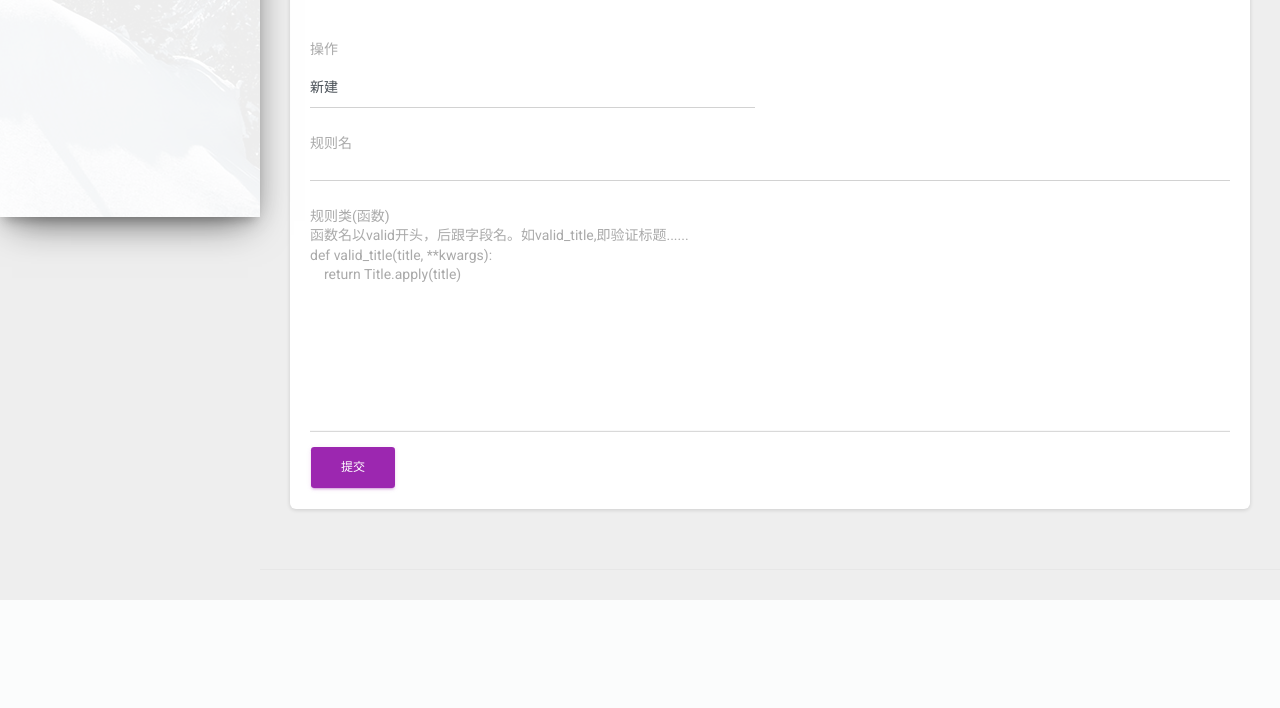
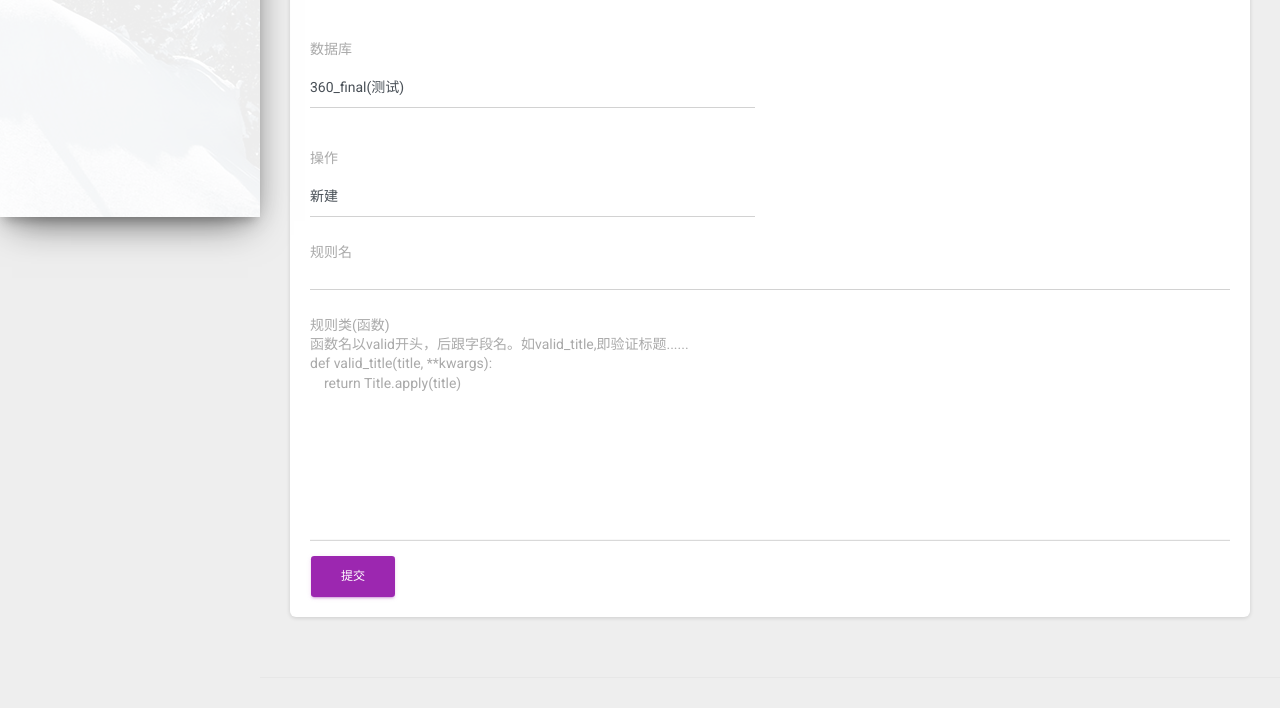
Before and after one commit to nrliangxy/my_daily_news, a Python web app: template webapp/templates/quality/index.html in a window 1280 px wide. Shown: the part 583-1291 px from the top of the page. Before the commit the page ends 1183 px from the top, so only its background shows below. Run offline with Jinja, Linux system fonts and the light colour scheme; the template is opened without the code that fills it, so the values that code supplies are empty; some libraries are stand-ins or nearby versions.

Commit message:
增加开发/测试质量检测库的选项

```diff
--- a/run_manager_web.py
+++ b/run_manager_web.py
@@ -2,6 +2,7 @@ from webapp import create_default_app
 from tornado.wsgi import WSGIContainer
 from tornado.httpserver import HTTPServer
 from tornado.ioloop import IOLoop
+
 
 def run_tornado_server(host, port):
     app = create_default_app()
@@ -11,6 +12,5 @@ def run_tornado_server(host, port):
     IOLoop.instance().start()
 
 
-
 if __name__ == '__main__':
     run_tornado_server(host="0.0.0.0", port=5657)
--- a/webapp/templates/quality/index.html
+++ b/webapp/templates/quality/index.html
@@ -18,7 +18,8 @@
                                 <div class="col-md-12">
                                     <div class="form-group">
                                         <label for="quality-rule-name">规则名</label>
-                                        <input type="text" class="form-control" id="quality-rule-name" name="quality-rule-name">
+                                        <input type="text" class="form-control" id="quality-rule-name"
+                                               name="quality-rule-name">
                                     </div>
                                 </div>
                             </div>
@@ -50,6 +51,17 @@
                             <div class="row">
                                 <div class="col-md-6">
                                     <div class="form-group">
+                                        <label for="databaseSelect">数据库</label>
+                                        <select class="form-control" id="databaseSelect" name="from_database">
+                                            <option value="360_final">360_final(测试)</option>
+                                            <option value="360_etl">360_etl(开发)</option>
+                                        </select>
+                                    </div>
+                                </div>
+                            </div>
+                            <div class="row">
+                                <div class="col-md-6">
+                                    <div class="form-group">
                                         <label for="data_operator">操作</label>
                                         <select class="form-control" id="data_operator" name="operator">
                                             <option value="create">新建</option>
@@ -69,7 +81,8 @@
                                     <div class="form-group">
                                         <label for="rule-content">规则类(函数)</label>
                                         <textarea class="form-control" id="rule-content"
-                                                  rows="10" name="rule_content" placeholder="函数名以valid开头，后跟字段名。如valid_title,即验证标题......&#10;def valid_title(title, **kwargs):
+                                                  rows="10" name="rule_content"
+                                                  placeholder="函数名以valid开头，后跟字段名。如valid_title,即验证标题......&#10;def valid_title(title, **kwargs):
     return Title.apply(title)"></textarea>
                                     </div>
                                 </div>
```
Also changed, not shown: backend/celery_task.py (+5 -5 lines), webapp/views/qualityView.py (+5 -6 lines).
